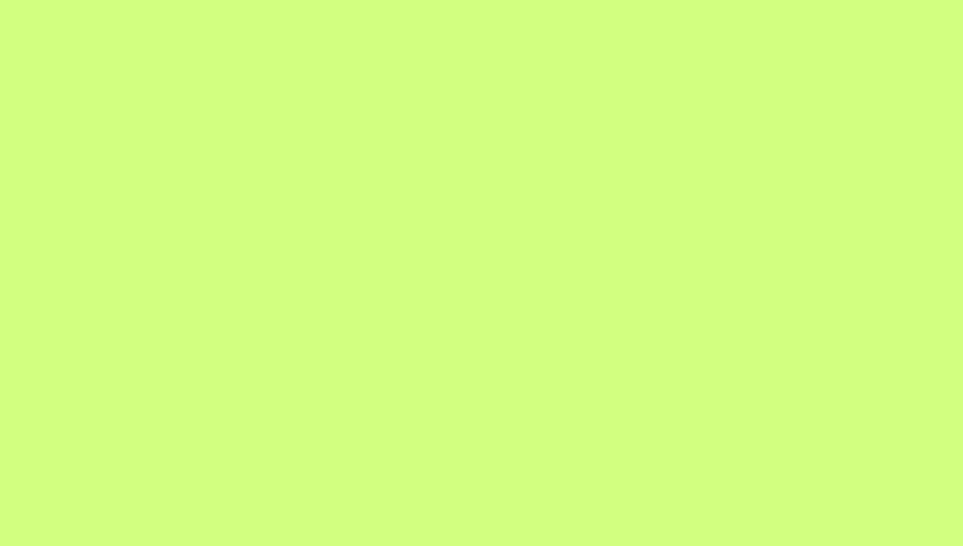
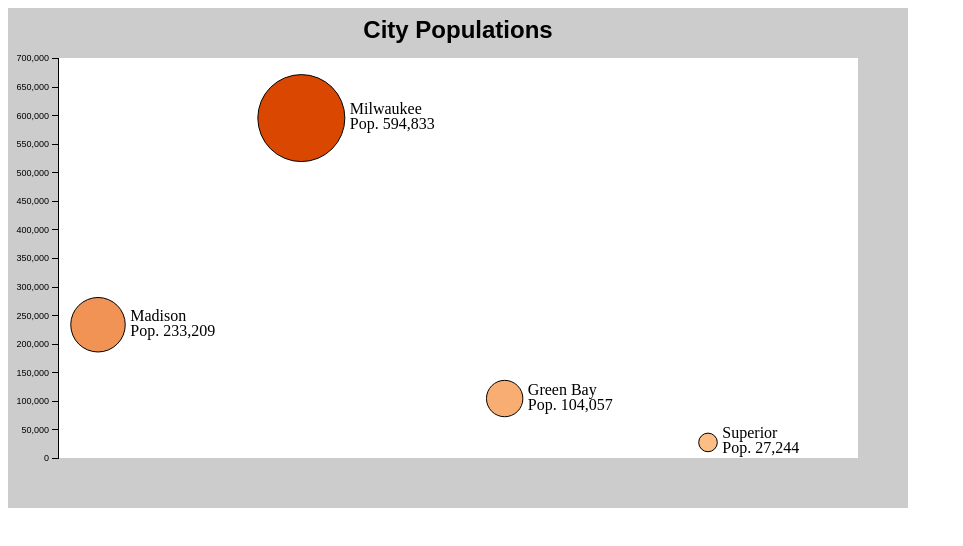
Before and after one commit to vcunningham/unit-3, a plain HTML site: page index.html in a window 1280 px wide. Shown: the whole page, without its empty margins (0-963 px from the left). Drawn offline with Linux system fonts and the light colour scheme.

Commit message:
Bubblechart
Implemented the demo bubblechart, still need to find multivariate data

```diff
--- a/css/style.css
+++ b/css/style.css
@@ -1,72 +1,18 @@
-#mapid {
-	height: 500px;
-	width: 800px;
-	display: inline-block;
-}
-body{
-	background:#D2FF80;
-	color:#750000;
+.axis path,
+.axis line {
+    fill: none;
+    stroke: black;
+    stroke-width: 1px;
+    shape-rendering: crispEdges;
 }
 
-html {
-  overflow-y: scroll;
+.axis text {
+    font-family: sans-serif;
+    font-size: 0.9em;
 }
 
-#content-pane {
-	border: solid gray 1px;
-    width: 35%;
-    padding: 20px;
-    display: inline-block;
-    vertical-align: top;
-    text-align: center;
-    line-height: 42px;
-	background:#C4C4BB;
+.title {
+    font-family: sans-serif;
+    font-size: 1.5em;
+    font-weight: bold;
 }
-
-#map {
-    height: 400px;
-    width: 100%;
-    display: inline-block;
-}
-
-#forward {
-	float: right;
-	margin-left: 5px;
-}
-
-#reverse {
-	float: left;
-	margin-right: 5px;
-}
-
-.legend-control-container {
-	height: 115px;
-	width: 180px;
-	background-color: rgba(255,255,255,0.85);
-    padding: 10px;
-	text-align: top;
-    border: solid gray 1px;
-}
-
-.sequence-control-container {
-    width: 350px;
-    height: 20px;
-    background-color: rgba(255,255,255,0.8);
-    padding: 10px;
-    line-height: 45px;
-    text-align: center;
-    border: solid gray 1px;
-}
-
-.range-slider {
-    width: 250px;
-}
-
-.step {
-    width: 40px;
-}
-
-.step img {
-   width: 100%;
-   height: auto;
-}
--- a/js/main.js
+++ b/js/main.js
@@ -0,0 +1,149 @@
+window.onload = function(){
+	var w = 900, h = 500;
+
+	var container = d3.select("body")
+		.append("svg")
+		.attr("width", w)
+        .attr("height", h)
+        .attr("class", "container")
+		.attr("class", "container")
+        .style("background-color", "rgba(0,0,0,0.2)");
+
+    var x = d3.scaleLinear()
+        .range([90, 700])
+        .domain([0, 3]);
+
+	var innerRect = container.append("rect")
+        .datum(400)
+        .attr("width", function(d){
+            return d * 2;
+        })
+        .attr("height", function(d){
+            return d;
+        })
+		.attr("class", "innerRect")
+        .attr("x", 50)
+        .attr("y", 50)
+        .style("fill", "#FFFFFF");
+
+	var dataArray = [10, 20, 30, 40, 50];
+
+    var cityPop = [
+        {
+            city: 'Madison',
+            population: 233209
+        },
+        {
+            city: 'Milwaukee',
+            population: 594833
+        },
+        {
+            city: 'Green Bay',
+            population: 104057
+        },
+        {
+            city: 'Superior',
+            population: 27244
+        }
+    ];
+
+	//find the minimum value of the array
+    var minPop = d3.min(cityPop, function(d){
+        return d.population;
+    });
+
+    //find the maximum value of the array
+    var maxPop = d3.max(cityPop, function(d){
+        return d.population;
+    });
+
+    //scale for circles center y coordinate
+    var y = d3.scaleLinear()
+        .range([450, 50]) //was 440, 95
+        .domain([0, 700000]); //was minPop, maxPop
+
+
+	var color = d3.scaleLinear()
+        .range([
+            "#FDBE85",
+            "#D94701"
+        ])
+        .domain([
+            minPop,
+            maxPop
+        ]);
+
+    var circles = container.selectAll(".circles")
+        .data(cityPop)
+        .enter()
+        .append("circle")
+        .attr("class", "circles")
+        .attr("id", function(d){
+            return d.city;
+        })
+        .attr("r", function(d){
+            var area = d.population * 0.01;
+            return Math.sqrt(area/Math.PI);
+        })
+        .attr("cx", function(d, i){
+            return x(i);
+        })
+        .attr("cy", function(d){
+            return y(d.population);
+        })
+		.style("fill", function(d, i){ //add a fill based on the color scale generator
+            return color(d.population);
+        })
+        .style("stroke", "#000");
+
+
+	var yAxis = d3.axisLeft(y);
+
+    var axis = container.append("g")
+        .attr("class", "axis")
+        .attr("transform", "translate(50, 0)")
+        .call(yAxis);
+
+    var title = container.append("text")
+        .attr("class", "title")
+        .attr("text-anchor", "middle")
+        .attr("x", 450)
+        .attr("y", 30)
+        .text("City Populations");
+
+    var labels = container.selectAll(".labels")
+        .data(cityPop)
+        .enter()
+        .append("text")
+        .attr("class", "labels")
+        .attr("text-anchor", "left")
+        .attr("y", function(d){
+            //vertical position centered on each circle
+            return y(d.population) - 4;
+        });
+
+    //first line of label
+    var nameLine = labels.append("tspan")
+        .attr("class", "nameLine")
+        .attr("x", function(d,i){
+            //horizontal position to the right of each circle
+            return x(i) + Math.sqrt(d.population * 0.01 / Math.PI) + 5;
+        })
+        .text(function(d){
+            return d.city;
+        });
+
+		    //create format generator
+    var format = d3.format(",");
+
+    //Example 3.16 line 1...second line of label
+    var popLine = labels.append("tspan")
+        .attr("class", "popLine")
+        .attr("x", function(d,i){
+            return x(i) + Math.sqrt(d.population * 0.01 / Math.PI) + 5;
+        })
+        .attr("dy", "15") //vertical offset
+        .text(function(d){
+            return "Pop. " + format(d.population); //use format generator to format numbers
+        });
+}
```
Also changed, not shown: js/bubblechart.js (+149 -0 lines), 1 other file.
